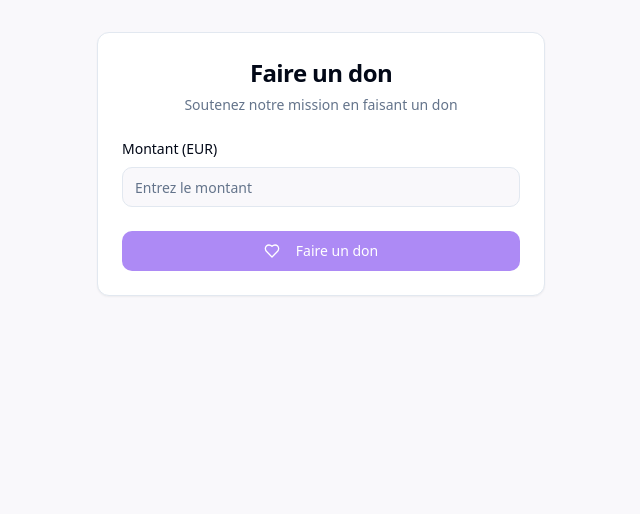
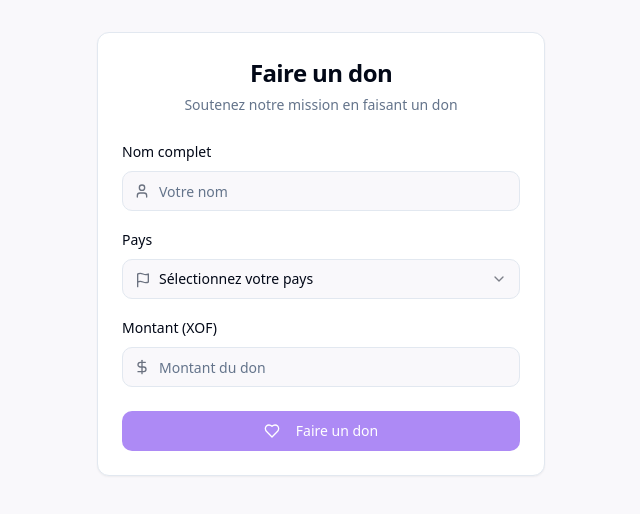
Before and after one commit to dgabdoul/spiritual-growth-tracker, a React (Vite) app: page /donation in a window 1280 px wide. Shown: the top 514 px of the page, without its empty margins (319-959 px from the left). Built offline with nearby package versions, Linux system fonts and the light colour scheme.

Commit message:
Feat: Update donation page
- Allow donations without login.
- Add name, country, and amount fields to the donation form.
- Change default currency to XOF.

```diff
--- a/src/pages/DonationPage.tsx
+++ b/src/pages/DonationPage.tsx
@@ -4,28 +4,40 @@ import { useToast } from '@/hooks/use-toast';
 import { Card, CardContent, CardDescription, CardFooter, CardHeader, CardTitle } from '@/components/ui/card';
 import { Input } from '@/components/ui/input';
 import { Button } from '@/components/ui/button';
-import { Heart, Loader2 } from 'lucide-react';
-import { useAuth } from '@/contexts/AuthContext';
+import { Heart, User, Flag, DollarSign, Loader2 } from 'lucide-react';
 import { useState } from 'react';
 import { supabase } from '@/integrations/supabase/client';
+import {
+  Form,
+  FormControl,
+  FormField,
+  FormItem,
+  FormLabel,
+  FormMessage,
+} from "@/components/ui/form"
+import { useForm } from "react-hook-form";
+import { Select, SelectContent, SelectItem, SelectTrigger, SelectValue } from "@/components/ui/select";
+
+interface DonationFormData {
+  fullName: string;
+  country: string;
+  amount: string;
+}
 
 const DonationPage = () => {
-  const { user } = useAuth();
   const { toast } = useToast();
-  const [amount, setAmount] = useState<string>('');
   const [isLoading, setIsLoading] = useState(false);
 
-  const handleDonation = async () => {
-    if (!user) {
-      toast({
-        title: "Connexion requise",
-        description: "Veuillez vous connecter pour faire un don",
-        variant: "destructive"
+  const form = useForm<DonationFormData>({
+    defaultValues: {
+      fullName: '',
+      country: '',
+      amount: ''
+    }
   });
-      return;
-    }
 
-    if (!amount || parseFloat(amount) <= 0) {
+  const handleDonation = async (data: DonationFormData) => {
+    if (!data.amount || parseFloat(data.amount) <= 0) {
       toast({
         title: "Montant invalide",
         description: "Veuillez entrer un montant valide",
@@ -36,13 +48,14 @@ const DonationPage = () => {
 
     setIsLoading(true);
     try {
-      // Créer l'entrée dans la base de données
+      // Créer l'entrée dans la base de données même sans utilisateur connecté
       const { data: donation, error: dbError } = await supabase
         .from('donations')
         .insert({
-          user_id: user.id,
-          amount: parseFloat(amount),
-          currency: 'EUR',
+          amount: parseFloat(data.amount),
+          currency: 'XOF',
+          donor_name: data.fullName,
+          donor_country: data.country
         })
         .select()
         .single();
@@ -57,12 +70,14 @@ const DonationPage = () => {
           'Authorization': `Bearer pvk_sandbox_3y2rc0|01JRVFHQR9QHXA64QQS84FB4GF`
         },
         body: JSON.stringify({
-          amount: parseFloat(amount) * 100, // Moneroo attend le montant en centimes
-          currency: 'EUR',
+          amount: parseFloat(data.amount) * 100, // Moneroo attend le montant en centimes
+          currency: 'XOF',
           redirect_url: window.location.origin + '/donation/success',
           cancel_url: window.location.origin + '/donation',
           metadata: {
-            donation_id: donation.id
+            donation_id: donation.id,
+            donor_name: data.fullName,
+            donor_country: data.country
           }
         })
       });
@@ -93,27 +108,82 @@ const DonationPage = () => {
             Soutenez notre mission en faisant un don
           </CardDescription>
         </CardHeader>
+        <Form {...form}>
+          <form onSubmit={form.handleSubmit(handleDonation)}>
             <CardContent className="space-y-4">
-          <div className="space-y-2">
-            <label htmlFor="amount" className="block text-sm font-medium">
-              Montant (EUR)
-            </label>
+              <FormField
+                control={form.control}
+                name="fullName"
+                render={({ field }) => (
+                  <FormItem>
+                    <FormLabel>Nom complet</FormLabel>
+                    <FormControl>
+                      <div className="relative">
+                        <User className="absolute left-3 top-3 h-4 w-4 text-gray-500" />
+                        <Input className="pl-9" placeholder="Votre nom" {...field} />
+                      </div>
+                    </FormControl>
+                    <FormMessage />
+                  </FormItem>
+                )}
+              />
+
+              <FormField
+                control={form.control}
+                name="country"
+                render={({ field }) => (
+                  <FormItem>
+                    <FormLabel>Pays</FormLabel>
+                    <Select onValueChange={field.onChange} defaultValue={field.value}>
+                      <FormControl>
+                        <SelectTrigger className="pl-9 relative">
+                          <Flag className="absolute left-3 top-3 h-4 w-4 text-gray-500" />
+                          <SelectValue placeholder="Sélectionnez votre pays" />
+                        </SelectTrigger>
+                      </FormControl>
+                      <SelectContent>
+                        <SelectItem value="senegal">Sénégal</SelectItem>
+                        <SelectItem value="mali">Mali</SelectItem>
+                        <SelectItem value="benin">Bénin</SelectItem>
+                        <SelectItem value="burkina">Burkina Faso</SelectItem>
+                        <SelectItem value="ivorycoast">Côte d'Ivoire</SelectItem>
+                        <SelectItem value="niger">Niger</SelectItem>
+                        <SelectItem value="togo">Togo</SelectItem>
+                      </SelectContent>
+                    </Select>
+                    <FormMessage />
+                  </FormItem>
+                )}
+              />
+
+              <FormField
+                control={form.control}
+                name="amount"
+                render={({ field }) => (
+                  <FormItem>
+                    <FormLabel>Montant (XOF)</FormLabel>
+                    <FormControl>
+                      <div className="relative">
+                        <DollarSign className="absolute left-3 top-3 h-4 w-4 text-gray-500" />
                         <Input
-              id="amount"
                           type="number"
                           min="1"
                           step="1"
-              value={amount}
-              onChange={(e) => setAmount(e.target.value)}
-              placeholder="Entrez le montant"
-              className="w-full"
+                          className="pl-9"
+                          placeholder="Montant du don"
+                          {...field}
                         />
                       </div>
+                    </FormControl>
+                    <FormMessage />
+                  </FormItem>
+                )}
+              />
             </CardContent>
             <CardFooter>
               <Button
                 className="w-full"
-            onClick={handleDonation}
+                type="submit"
                 disabled={isLoading}
               >
                 {isLoading ? (
@@ -124,6 +194,8 @@ const DonationPage = () => {
                 {isLoading ? 'Traitement...' : 'Faire un don'}
               </Button>
             </CardFooter>
+          </form>
+        </Form>
       </Card>
     </div>
   );
```
Lines whose indentation alone changed are shown as unchanged.
